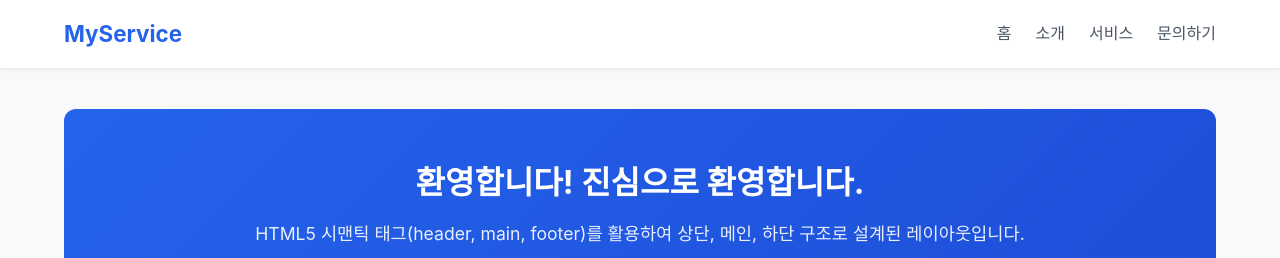
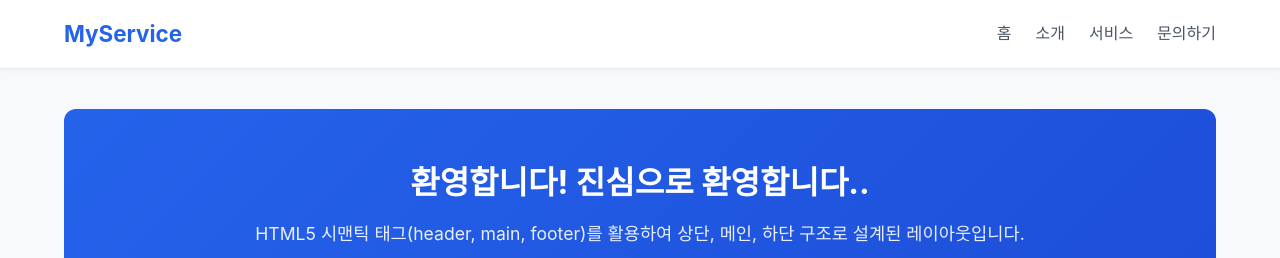
Before and after one commit to isrule/company-project, a plain HTML site: page index.html in a window 1280 px wide. Shown: the top 258 px of the page. Drawn offline with Linux system fonts and the light colour scheme.

Commit message:
진심으로 뒤 문구 추가 후 점도 추가

```diff
--- a/index.html
+++ b/index.html
@@ -185,7 +185,7 @@
   <!-- ==================== [메인 영역 (Main)] ==================== -->
   <main>
     <section class="hero-section" id="home">
-      <h1>환영합니다! 진심으로 환영합니다.</h1>
+      <h1>환영합니다! 진심으로 환영합니다..</h1>
       <p>HTML5 시맨틱 태그(header, main, footer)를 활용하여 상단, 메인, 하단 구조로 설계된 레이아웃입니다.</p>
     </section>
 
```
